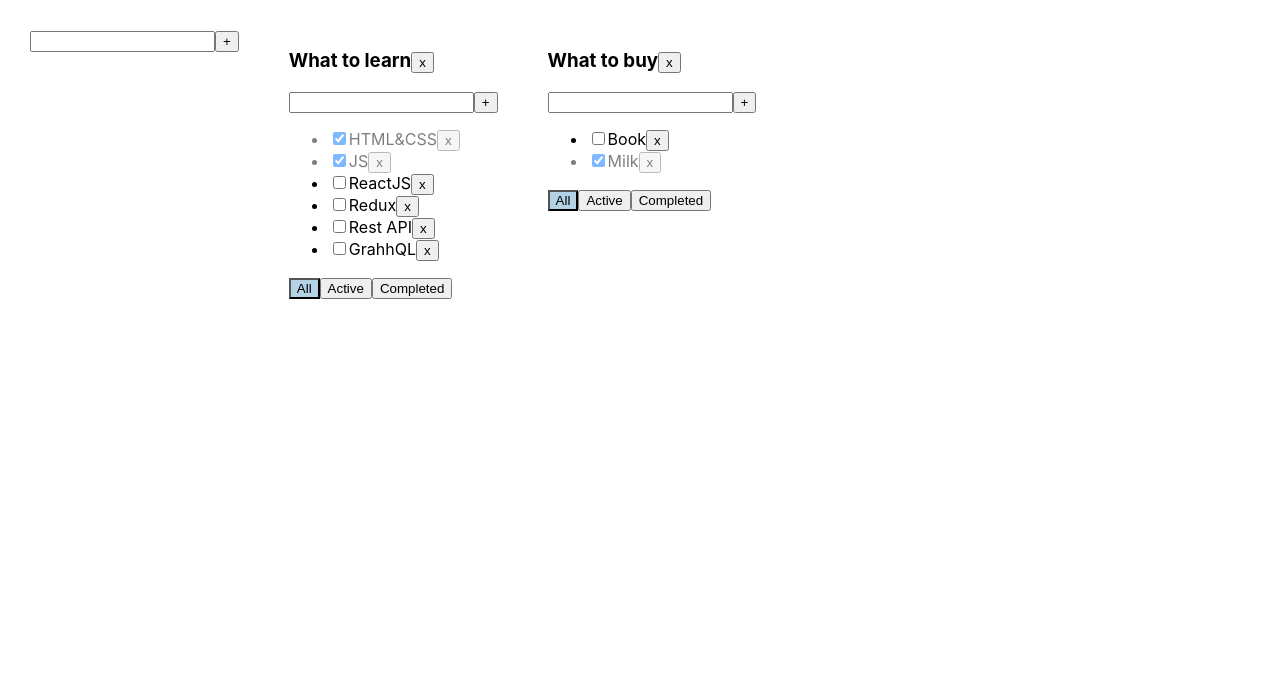
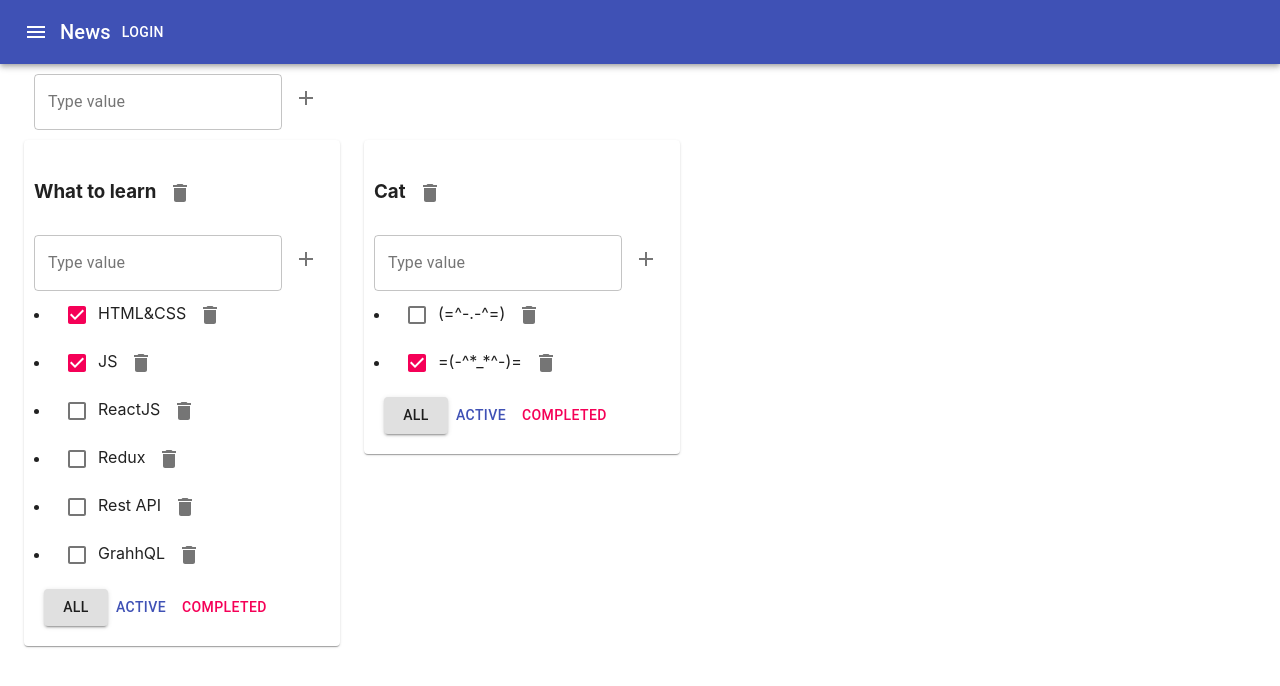
Before and after one commit to faniblim/todolist_2, a React (Create React App) app: page / in a window 1280 px wide. Shown: the top 686 px of the page. Built offline with nearby package versions, Linux system fonts and the light colour scheme.

Commit message:
todolist_7

```diff
--- a/src/AddItemForm.tsx
+++ b/src/AddItemForm.tsx
@@ -1,4 +1,6 @@
 import React, {ChangeEvent, KeyboardEvent, useState} from "react";
+import {IconButton, TextField} from "@material-ui/core";
+import {Add, AddBox} from "@material-ui/icons";
 
 type AddItemFormPropsType = {
     addItem: (title: string) => void
@@ -30,12 +32,23 @@ export function AddItemForm(props: AddItemFormPropsType) {
     };
 
     return <div>
-        <input value={title}
-               onChange={onChangeHandler}
-               onKeyPress={onKeyPressHandler}
-               className={error ? "error" : ""}
+        {/*<input value={title}*/}
+        {/*       onChange={onChangeHandler}*/}
+        {/*       onKeyPress={onKeyPressHandler}*/}
+        {/*       className={error ? "error" : ""}*/}
+        {/*/>*/}
+
+        <TextField value={title}
+                   variant={"outlined"}
+                   label={"Type value"}
+                   onChange={onChangeHandler}
+                   onKeyPress={onKeyPressHandler}
+                   error={!!error}
+                   helperText={error}
         />
-        <button onClick={addItem}>+</button>
-        {error && <div className="error-message">{error}</div>}
+
+        {/*<button onClick={addItem}>+</button>*/}
+        <IconButton onClick={addItem} color={"default"}><Add/></IconButton>
+        {/*{error && <div className="error-message">{error}</div>}*/}
     </div>
 }
--- a/src/App.css
+++ b/src/App.css
@@ -1,26 +1,26 @@
-.App {
-  padding: 30px;
-  display: flex;
-}
+/*.App {*/
+/*  padding: 30px;*/
+/*  display: flex;*/
+/*}*/
 
-.App > div {
-  margin-right: 50px;
-}
+/*.App > div {*/
+/*  margin-right: 50px;*/
+/*}*/
 
 
 
-.error {
-  border: red 1px solid;
- }
+/*.error {*/
+/*  border: red 1px solid;*/
+/* }*/
+/* */
+/* .error-message {*/
+/*  color: red;*/
+/* }*/
+/* */
+/* .active-filter {*/
+/*   background-color: rgb(180, 210, 230);*/
+/* }*/
 
- .error-message {
-  color: red;
- }
-
- .active-filter {
-   background-color: rgb(180, 210, 230);
- }
-
-.is-done {
-  opacity: 0.5;
-}
+/*.is-done {*/
+/*  opacity: 0.5;*/
+/*}*/
--- a/src/App.tsx
+++ b/src/App.tsx
@@ -3,6 +3,8 @@ import "./App.css";
 import {TaskType, Todolist} from "./Todolist";
 import {v1} from "uuid";
 import {AddItemForm} from "./AddItemForm";
+import {AppBar, Button, IconButton, Typography, Toolbar, Container, Grid, Paper} from "@material-ui/core";
+import {Menu} from "@material-ui/icons";
 
 export type FilterValuesType = "all" | "active" | "completed";
 export type TodolistType = {
@@ -65,7 +67,7 @@ function App() {
 
     let [todolists, setTodolists] = useState<Array<TodolistType>>([
         {id: todolistId1, title: "What to learn", filter: "all"},
-        {id: todolistId2, title: "What to buy", filter: "all"},
+        {id: todolistId2, title: "Cat", filter: "all"},
     ])
 
     let [tasks, setTasks] = useState<TaskStateType>({
@@ -78,8 +80,8 @@ function App() {
             {id: v1(), title: "GrahhQL", isDone: false},
         ],
         [todolistId2]: [
-            {id: v1(), title: "Book", isDone: false},
-            {id: v1(), title: "Milk", isDone: true},
+            {id: v1(), title: "(=^-.-^=)", isDone: false},
+            {id: v1(), title: "=(-^*_*^-)=", isDone: true},
         ]
     })
 
@@ -91,7 +93,7 @@ function App() {
 
     function changeTodolistTitle(id: string, newTitle: string) {
         const todolist = todolists.find(tl => tl.id === id);
-        if (todolist){
+        if (todolist) {
             todolist.title = newTitle;
             setTodolists([...todolists]);
         }
@@ -109,7 +111,22 @@ function App() {
 
     return (
         <div className="App">
+            <AppBar position="static">
+                <Toolbar>
+                    <IconButton edge="start" color="inherit" aria-label="menu">
+                        <Menu/>
+                    </IconButton>
+                    <Typography variant="h6">
+                        News
+                    </Typography>
+                    <Button color="inherit">Login</Button>
+                </Toolbar>
+            </AppBar>
+            <Container fixed>
+                <Grid container style={{padding: "10px"}}>
                     <AddItemForm addItem={addTodolist}/>
+                </Grid>
+                <Grid container spacing={3}>
                     {
                         todolists.map(tl => {
                             let allTodolistTasks = tasks[tl.id];
@@ -121,7 +138,9 @@ function App() {
                             if (tl.filter === "completed") {
                                 tasksFortodolist = allTodolistTasks.filter(t => t.isDone === true);
                             }
-                    return <Todolist
+                            return <Grid item>
+                                <Paper style={{padding: "10px"}}>
+                                    <Todolist
                                         key={tl.id}
                                         id={tl.id}
                                         title={tl.title}
@@ -135,8 +154,12 @@ function App() {
                                         removeTodolist={removeTodolist}
                                         changeTodolistTitle={changeTodolistTitle}
                                     />
+                                </Paper>
+                            </Grid>
                         })
                     }
+                </Grid>
+            </Container>
         </div>
     );
 }
--- a/src/EditableSpan.tsx
+++ b/src/EditableSpan.tsx
@@ -1,4 +1,5 @@
 import React, {ChangeEvent, useState} from "react";
+import {TextField} from "@material-ui/core";
 
 type EditableSpanPropsType = {
     title: string
@@ -21,7 +22,7 @@ export function EditableSpan(props: EditableSpanPropsType) {
     const onChangeTitleHangler = (e: ChangeEvent<HTMLInputElement>) => setTitle(e.currentTarget.value)
 
     return editMode
-        ? <input value={title} onChange={onChangeTitleHangler} onBlur={activateViewMode} autoFocus/>
+        ? <TextField color="secondary" value={title} onChange={onChangeTitleHangler} onBlur={activateViewMode} autoFocus/>
         : <span onDoubleClick={activateEditMode}>{props.title}</span>
     // return <li key={t.id} className={t.isDone ? "is-done" : ""}>
     //     <input type="checkbox" onChange={onCangeHandler} checked={t.isDone}/>
--- a/src/Todolist.tsx
+++ b/src/Todolist.tsx
@@ -2,6 +2,8 @@ import React, {ChangeEvent} from "react";
 import {FilterValuesType} from "./App";
 import {AddItemForm} from "./AddItemForm";
 import {EditableSpan} from "./EditableSpan";
+import {Button, Checkbox, Grid, IconButton} from "@material-ui/core";
+import {Delete} from "@material-ui/icons";
 
 export type TaskType = {
     id: string;
@@ -45,10 +47,13 @@ export function Todolist(props: PropsType) {
     return (
         <div>
             <h3><EditableSpan title={props.title} onChange={changeTodolistTitle}/>
-                <button onClick={removeTodolist}>x</button>
+                {/*<button onClick={removeTodolist}>x</button>*/}
+                <IconButton onClick={removeTodolist}>
+                    <Delete/>
+                </IconButton>
             </h3>
             <AddItemForm addItem={addTask}/>
-            <ul>
+            <div>
                 {props.tasks.map((t) => {
                     const onClickHandler = () => props.removeTask(t.id, props.id);
                     const onChangeStatusHandler = (e: ChangeEvent<HTMLInputElement>) => {
@@ -59,26 +64,32 @@ export function Todolist(props: PropsType) {
                     };
                     return (
                         <li key={t.id} className={t.isDone ? "is-done" : ""}>
-                            <input type="checkbox"
-                                   onChange={onChangeStatusHandler}
-                                   checked={t.isDone}/>
+                            < Checkbox
+                                onChange={onChangeStatusHandler}
+                                color="secondary"
+                                checked={t.isDone}/>
                             <EditableSpan title={t.title}
                                           onChange={onChangeTitleHandler}/>
-                            <button onClick={onClickHandler}>x</button>
+                            {/*<button onClick={onClickHandler}>x</button>*/}
+                            <IconButton onClick={onClickHandler}>
+                                <Delete/>
+                            </IconButton>
                         </li>
                     );
                 })}
-            </ul>
+            </div>
             <div>
-                <button className={props.filter === 'all' ? "active-filter" : ""}
+                <Grid container style={{padding: "10px"}}>
+                <Button variant={props.filter === 'all' ? "contained" : "text"}
                         onClick={onAllClickHandler}>All
-                </button>
-                <button className={props.filter === 'active' ? "active-filter" : ""}
+                </Button>
+                <Button color={"primary"} variant={props.filter === 'active' ? "contained" : "text"}
                         onClick={onActivelickHandler}>Active
-                </button>
-                <button className={props.filter === 'completed' ? "active-filter" : ""}
+                </Button>
+                <Button color={"secondary"} variant={props.filter === 'completed' ? "contained" : "text"}
                         onClick={onCompletedClickHandler}>Completed
-                </button>
+                </Button>
+                </Grid>
             </div>
         </div>
     );
```
Lines whose indentation alone changed are shown as unchanged.
